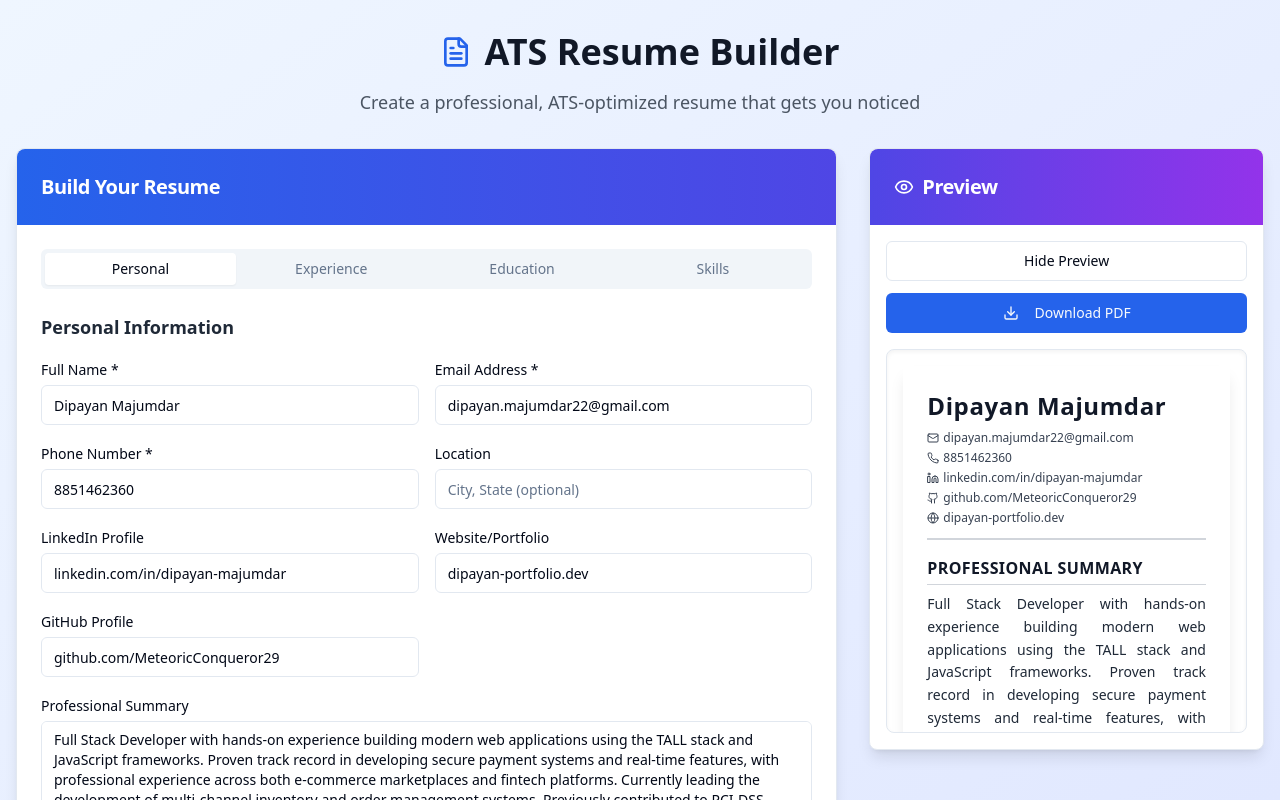
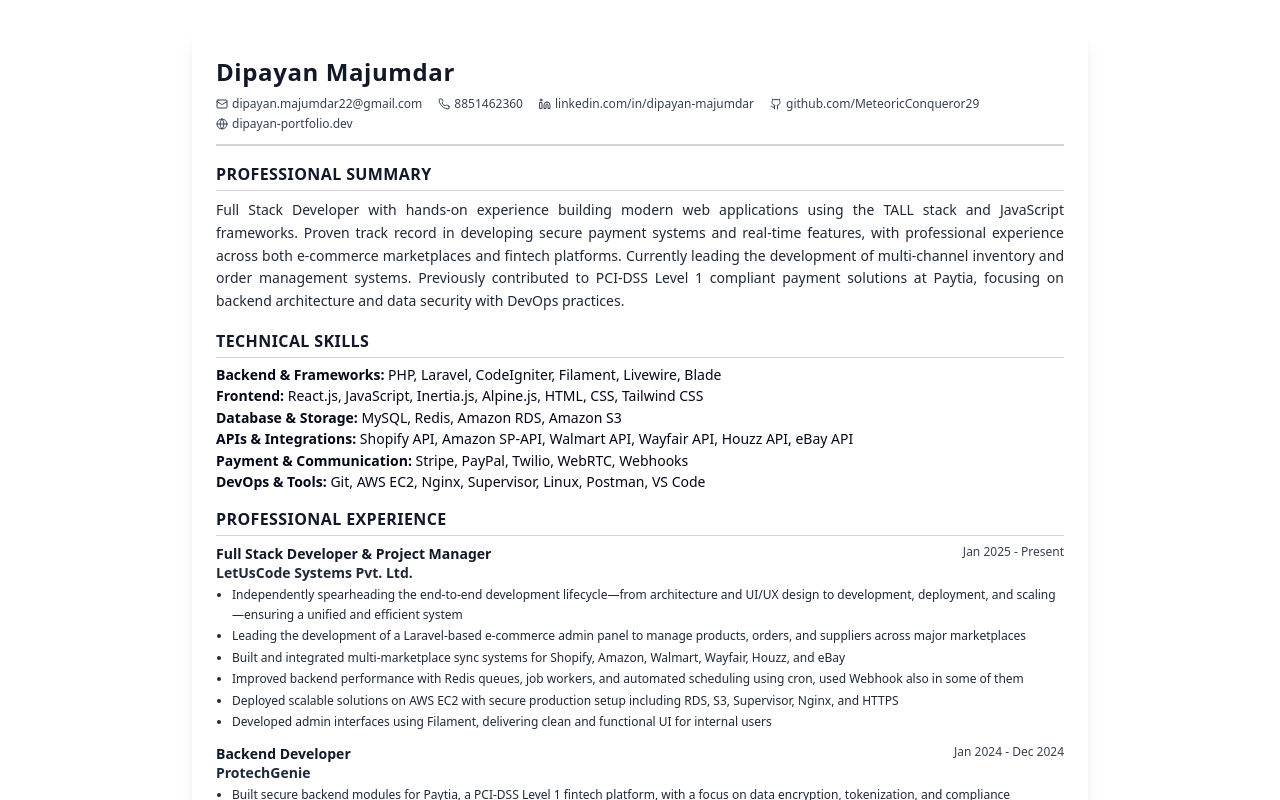
Before and after one commit to meteoricconqueror29/score-winning-resume, a React (Vite) app: page / in a window 1280 px wide. Shown: the top 800 px of the page. Built offline with nearby package versions, Linux system fonts and the light colour scheme.

Commit message:
Remove resume builder, show only resume
Remove the resume builder interface, displaying only the resume preview. Ensure the downloaded PDF matches the displayed format and margins.

```diff
--- a/src/index.css
+++ b/src/index.css
@@ -103,7 +103,7 @@
   }
 }
 
-/* Enhanced Print styles for ATS-friendly resume and perfect PDF rendering */
+/* Perfect Print styles for exact PDF matching */
 @media print {
   * {
     -webkit-print-color-adjust: exact !important;
@@ -118,20 +118,7 @@
     font-family: Arial, Helvetica, sans-serif !important;
   }
 
-  /* Hide everything except the resume preview */
-  body * {
-    visibility: hidden !important;
-  }
-
-  #resume-preview,
-  #resume-preview * {
-    visibility: visible !important;
-  }
-
   #resume-preview {
-    position: absolute !important;
-    left: 0 !important;
-    top: 0 !important;
     max-width: none !important;
     width: 100% !important;
     margin: 0 !important;
@@ -192,99 +179,4 @@
     color: #000 !important;
     text-decoration: none !important;
   }
-
-  #resume-preview .space-y-4 > * + * {
-    margin-top: 6pt !important;
-  }
-
-  #resume-preview .space-y-3 > * + * {
-    margin-top: 4pt !important;
-  }
-
-  #resume-preview .space-y-2 > * + * {
-    margin-top: 3pt !important;
-  }
-
-  #resume-preview .space-y-1 > * + * {
-    margin-top: 1pt !important;
-  }
-
-  /* Ensure proper page breaks */
-  #resume-preview section {
-    page-break-inside: avoid;
-    break-inside: avoid;
-  }
-
-  #resume-preview .page-break-inside-avoid {
-    page-break-inside: avoid;
-    break-inside: avoid;
-  }
-
-  /* Header spacing optimization */
-  #resume-preview header {
-    margin-bottom: 8pt !important;
-    padding-bottom: 4pt !important;
-    border-bottom: 1.5pt solid #000 !important;
-  }
-
-  /* Contact info styling */
-  #resume-preview header .flex {
-    gap: 8pt !important;
-  }
-
-  /* Skills section grid optimization */
-  #resume-preview .grid {
-    display: block !important;
-  }
-
-  #resume-preview .grid > div {
-    margin-bottom: 2pt !important;
-  }
-
-  /* Remove any shadows or gradients */
-  #resume-preview * {
-    box-shadow: none !important;
-    background-image: none !important;
-    background-color: transparent !important;
-  }
-
-  /* Ensure consistent font rendering */
-  #resume-preview * {
-    font-family: Arial, Helvetica, sans-serif !important;
-  }
 }
-
-/* Page break utilities */
-.page-break-inside-avoid {
-  page-break-inside: avoid;
-  break-inside: avoid;
-}
-
-.page-break-before {
-  page-break-before: always;
-  break-before: page;
-}
-
-.page-break-after {
-  page-break-after: always;
-  break-after: page;
-}
-
-/* Custom scrollbar for better UX */
-.custom-scrollbar::-webkit-scrollbar {
-  width: 6px;
-}
-
-.custom-scrollbar::-webkit-scrollbar-track {
-  background: #f1f1f1;
-  border-radius: 3px;
-}
-
-.custom-scrollbar::-webkit-scrollbar-thumb {
-  background: #c1c1c1;
-  border-radius: 3px;
-}
-
-.custom-scrollbar::-webkit-scrollbar-thumb:hover {
-  background: #a8a8a8;
-}
--- a/src/pages/Index.tsx
+++ b/src/pages/Index.tsx
@@ -1,12 +1,4 @@
-import { useState } from 'react';
-import { Card, CardContent, CardHeader, CardTitle } from '@/components/ui/card';
-import { Tabs, TabsContent, TabsList, TabsTrigger } from '@/components/ui/tabs';
-import { Button } from '@/components/ui/button';
-import { Download, Eye, FileText } from 'lucide-react';
-import PersonalInfoForm from '@/components/resume/PersonalInfoForm';
-import ExperienceForm from '@/components/resume/ExperienceForm';
-import EducationForm from '@/components/resume/EducationForm';
-import SkillsForm from '@/components/resume/SkillsForm';
+
 import ResumePreview from '@/components/resume/ResumePreview';
 
 export interface PersonalInfo {
@@ -49,7 +41,7 @@ export interface ResumeData {
 }
 
 const Index = () => {
-  const [resumeData, setResumeData] = useState<ResumeData>({
+  const resumeData: ResumeData = {
     personalInfo: {
       fullName: 'Dipayan Majumdar',
       email: 'dipayan.majumdar22@gmail.com',
@@ -126,6 +118,15 @@ const Index = () => {
         location: '',
         graduationDate: '2019-12',
         gpa: '87.23%'
+      },
+      {
+        id: '3',
+        institution: 'MMVVdyaMandir',
+        degree: 'Secondary (10th)',
+        field: 'WBBSE',
+        location: '',
+        graduationDate: '2017-12',
+        gpa: '83.27%'
       }
     ],
     skills: [
@@ -136,126 +137,11 @@ const Index = () => {
       'Stripe', 'PayPal', 'Twilio', 'WebRTC', 'Webhooks',
       'Git', 'AWS EC2', 'Nginx', 'Supervisor', 'Linux', 'Postman', 'VS Code'
     ]
-  });
-
-  const [activeTab, setActiveTab] = useState('personal');
-  const [showPreview, setShowPreview] = useState(true);
-
-  const updatePersonalInfo = (info: PersonalInfo) => {
-    setResumeData(prev => ({ ...prev, personalInfo: info }));
-  };
-
-  const updateExperience = (experience: Experience[]) => {
-    setResumeData(prev => ({ ...prev, experience }));
-  };
-
-  const updateEducation = (education: Education[]) => {
-    setResumeData(prev => ({ ...prev, education }));
-  };
-
-  const updateSkills = (skills: string[]) => {
-    setResumeData(prev => ({ ...prev, skills }));
-  };
-
-  const handlePrint = () => {
-    window.print();
   };
 
   return (
-    <div className="min-h-screen bg-gradient-to-br from-blue-50 to-indigo-100">
-      <div className="container mx-auto px-4 py-8">
-        <div className="text-center mb-8">
-          <div className="flex items-center justify-center gap-3 mb-4">
-            <FileText className="h-8 w-8 text-blue-600" />
-            <h1 className="text-4xl font-bold text-gray-900">ATS Resume Builder</h1>
-          </div>
-          <p className="text-lg text-gray-600">Create a professional, ATS-optimized resume that gets you noticed</p>
-        </div>
-
-        <div className="grid grid-cols-1 lg:grid-cols-3 gap-8">
-          {/* Form Section */}
-          <div className="lg:col-span-2">
-            <Card className="shadow-lg">
-              <CardHeader className="bg-gradient-to-r from-blue-600 to-indigo-600 text-white rounded-t-lg">
-                <CardTitle className="text-xl font-semibold">Build Your Resume</CardTitle>
-              </CardHeader>
-              <CardContent className="p-6">
-                <Tabs value={activeTab} onValueChange={setActiveTab} className="w-full">
-                  <TabsList className="grid w-full grid-cols-4 mb-6">
-                    <TabsTrigger value="personal">Personal</TabsTrigger>
-                    <TabsTrigger value="experience">Experience</TabsTrigger>
-                    <TabsTrigger value="education">Education</TabsTrigger>
-                    <TabsTrigger value="skills">Skills</TabsTrigger>
-                  </TabsList>
-
-                  <TabsContent value="personal" className="space-y-4">
-                    <PersonalInfoForm
-                      personalInfo={resumeData.personalInfo}
-                      onUpdate={updatePersonalInfo}
-                    />
-                  </TabsContent>
-
-                  <TabsContent value="experience" className="space-y-4">
-                    <ExperienceForm
-                      experience={resumeData.experience}
-                      onUpdate={updateExperience}
-                    />
-                  </TabsContent>
-
-                  <TabsContent value="education" className="space-y-4">
-                    <EducationForm
-                      education={resumeData.education}
-                      onUpdate={updateEducation}
-                    />
-                  </TabsContent>
-
-                  <TabsContent value="skills" className="space-y-4">
-                    <SkillsForm
-                      skills={resumeData.skills}
-                      onUpdate={updateSkills}
-                    />
-                  </TabsContent>
-                </Tabs>
-              </CardContent>
-            </Card>
-          </div>
-
-          {/* Preview Section */}
-          <div className="lg:col-span-1">
-            <Card className="shadow-lg sticky top-8">
-              <CardHeader className="bg-gradient-to-r from-indigo-600 to-purple-600 text-white rounded-t-lg">
-                <CardTitle className="text-xl font-semibold flex items-center gap-2">
-                  <Eye className="h-5 w-5" />
-                  Preview
-                </CardTitle>
-              </CardHeader>
-              <CardContent className="p-4">
-                <div className="space-y-3">
-                  <Button
-                    onClick={() => setShowPreview(!showPreview)}
-                    variant="outline"
-                    className="w-full"
-                  >
-                    {showPreview ? 'Hide Preview' : 'Show Preview'}
-                  </Button>
-
-                  <Button
-                    onClick={handlePrint}
-                    className="w-full bg-blue-600 hover:bg-blue-700"
-                  >
-                    <Download className="h-4 w-4 mr-2" />
-                    Download PDF
-                  </Button>
-                </div>
-
-                <div className="mt-4 border rounded-lg p-4 bg-white shadow-inner max-h-96 overflow-y-auto">
-                  <ResumePreview resumeData={resumeData} />
-                </div>
-              </CardContent>
-            </Card>
-          </div>
-        </div>
-      </div>
+    <div className="min-h-screen bg-white p-8">
+      <ResumePreview resumeData={resumeData} />
     </div>
   );
 };
```
